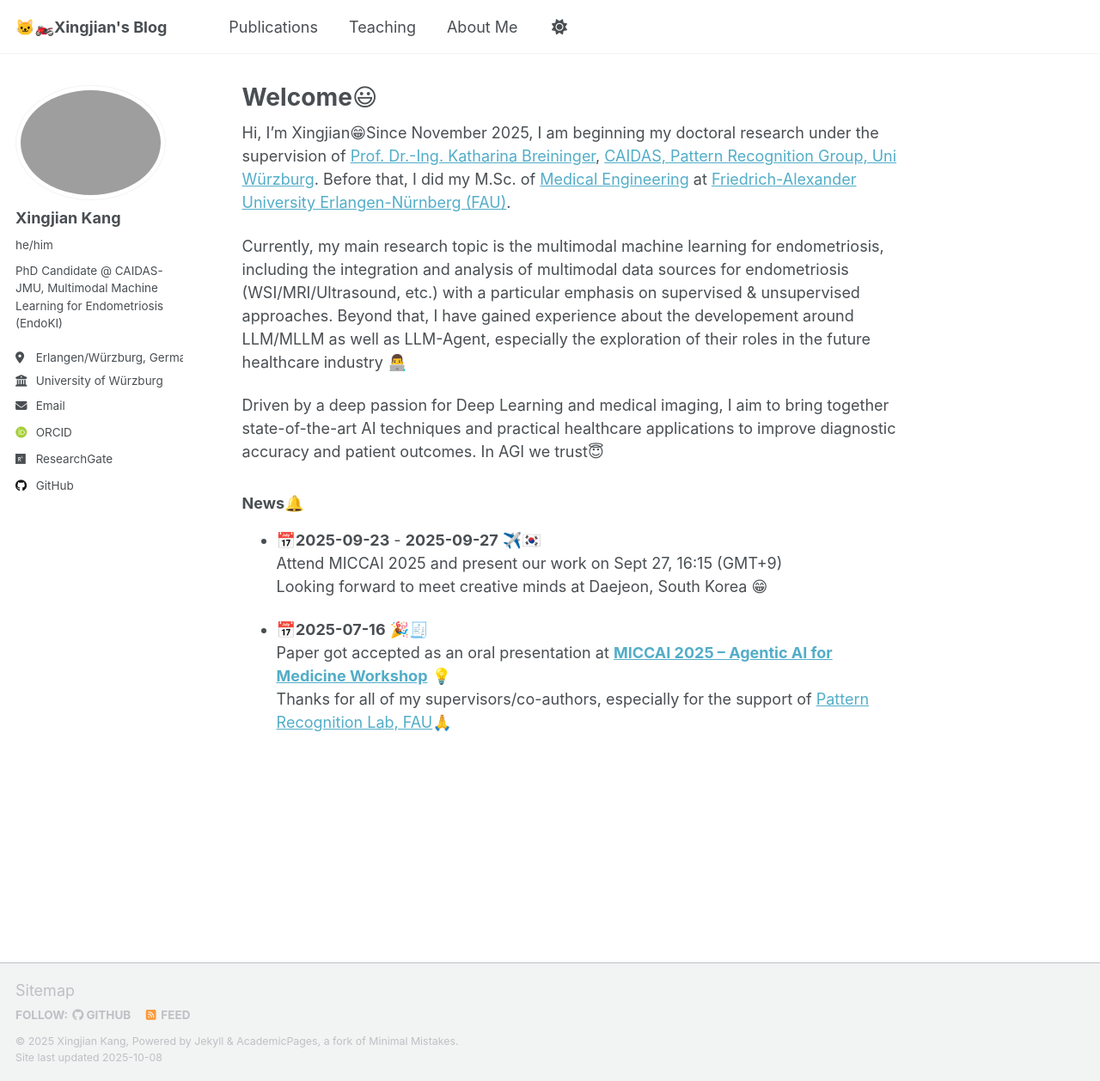
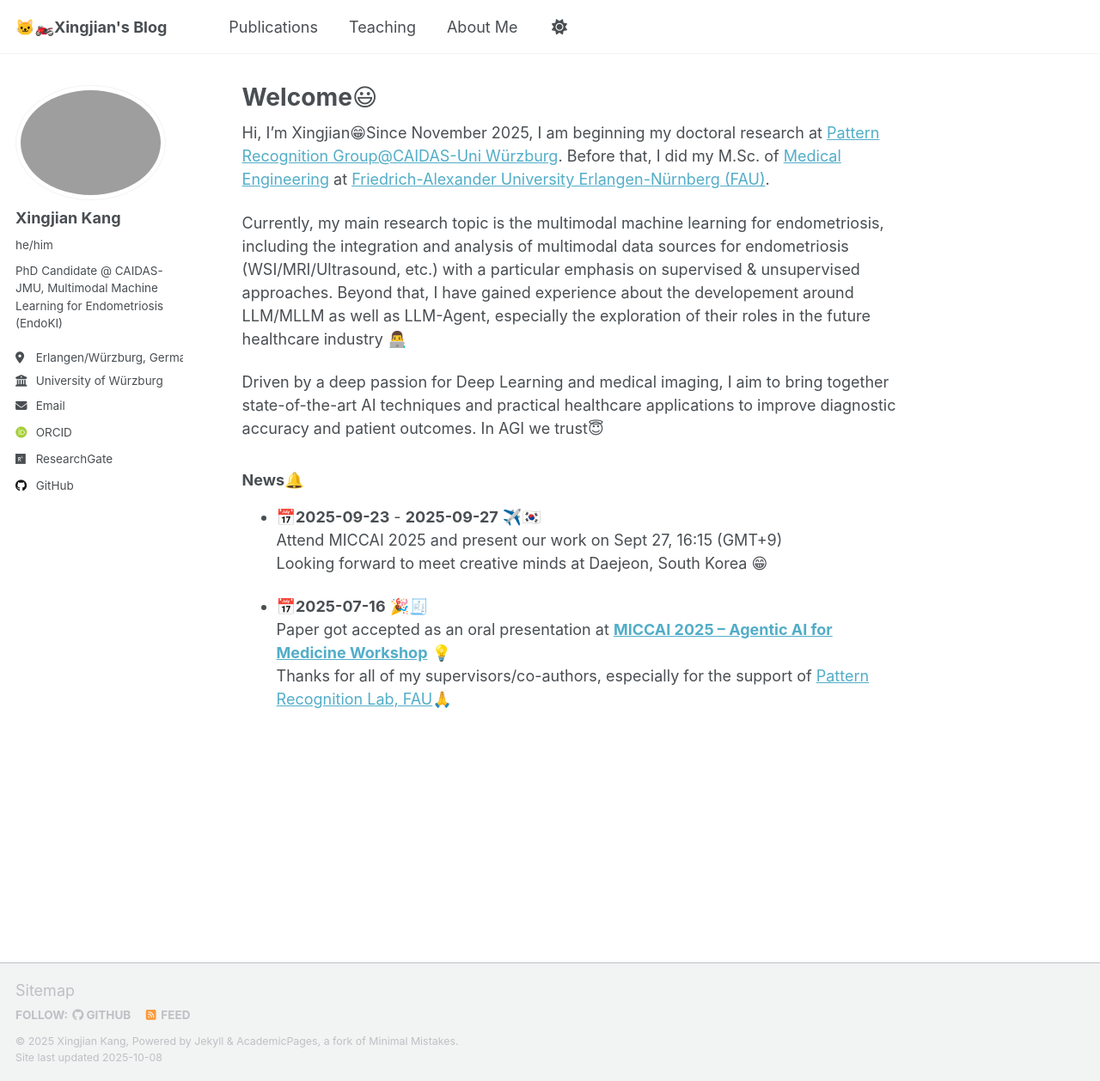
Before and after one commit to TrevorKang/TrevorKang.github.io, a Jekyll site: the page built from _pages/about.md, in a window 1280 px wide and 1258 px high. Shown: the whole window at 86% size. Built offline with Jekyll 4.4.1, drawn with Linux system fonts in a browser that asks for light colours; some web fonts are replaced; a script that is not in the unit is left out.

Commit message:
change about again

```diff
--- a/_pages/about.md
+++ b/_pages/about.md
@@ -7,7 +7,7 @@ redirect_from:
   - /about.html
 ---
 
-Hi, I'm Xingjian😁Since November 2025, I am beginning my doctoral research under the supervision of [Prof. Dr.-Ing. Katharina Breininger](https://www.caidas.uni-wuerzburg.de/pr/team/katharina-breininger/), [CAIDAS, Pattern Recognition Group, Uni Würzburg](https://www.caidas.uni-wuerzburg.de/). Before that, I did my M.Sc. of [Medical Engineering](https://meinstudium.fau.de/studiengang/medizintechnik-msc/) at [Friedrich-Alexander University Erlangen-Nürnberg (FAU)](https://www.fau.de/).
+Hi, I'm Xingjian😁Since November 2025, I am beginning my doctoral research at [Pattern Recognition Group@CAIDAS-Uni Würzburg](https://www.caidas.uni-wuerzburg.de/). Before that, I did my M.Sc. of [Medical Engineering](https://meinstudium.fau.de/studiengang/medizintechnik-msc/) at [Friedrich-Alexander University Erlangen-Nürnberg (FAU)](https://www.fau.de/).
 
 Currently, my main research topic is the multimodal machine learning for endometriosis, including the integration and analysis of multimodal data sources for endometriosis (WSI/MRI/Ultrasound, etc.) with a particular emphasis on supervised & unsupervised approaches. Beyond that, I have gained experience about the developement around LLM/MLLM as well as LLM-Agent, especially the exploration of their roles in the future healthcare industry 👨‍💻
 
```
